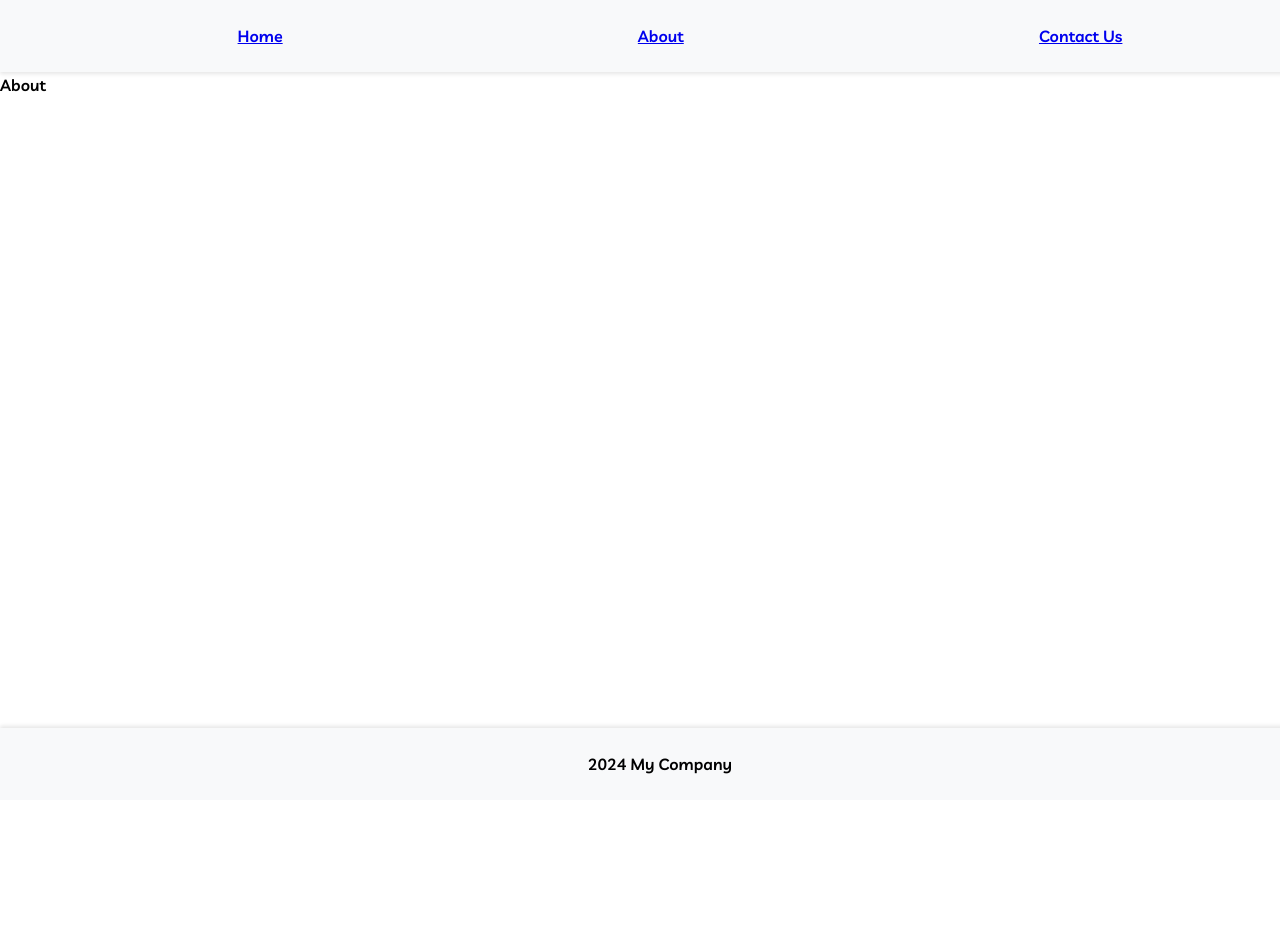
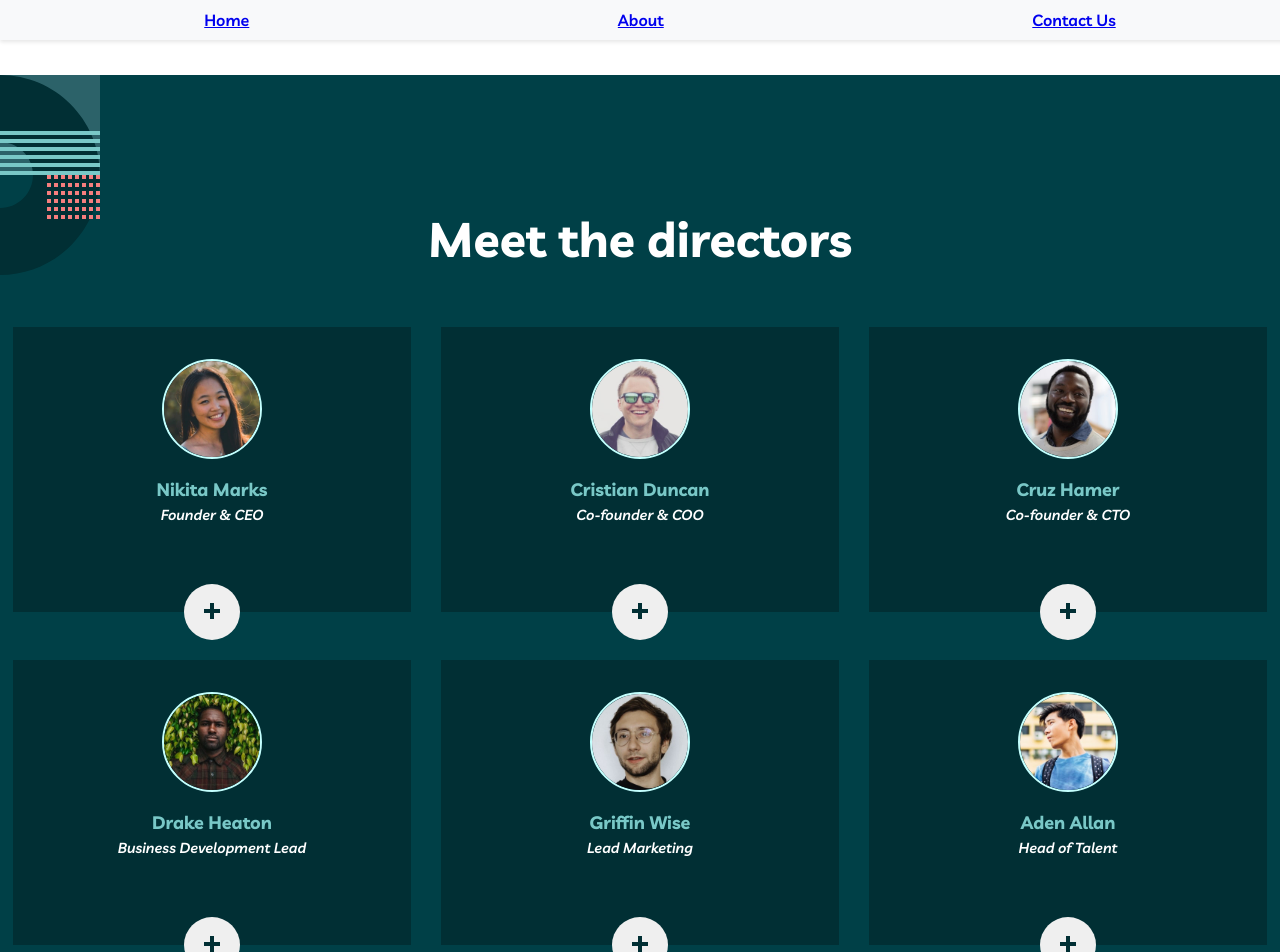
Before and after one commit to poulami-saha/Global-Code-Queens-MyTeam-Website, a React (Create React App) app: page /about in a window 1280 px wide. Shown: the top 952 px of the page. Before the commit the page ends 800 px from the top, so only its background shows below. Built offline with nearby package versions, Linux system fonts and the light colour scheme.

Commit message:
[KAN-15] About Page Second Section

```diff
--- /dev/null
+++ b/src/components/About/Directors.jsx
@@ -0,0 +1,31 @@
+import Typography from "../utility/Typography/Typography";
+import topImage from "../../assets/bg-pattern-about-2-contact-1.svg";
+import bottomImage from "../../assets/bg-pattern-home-4-about-3.svg";
+import styles from "./Directors.module.css";
+import ProfileCard from "./ProfileCard";
+import { directors } from "../../constants/directors";
+
+const Directors = () => {
+  return (
+    <section className={styles.container}>
+      <img src={topImage} alt="background-image1" className={styles.topImage} />
+      <article>
+        <Typography elType="h2" className={styles.title}>
+          Meet the directors
+        </Typography>
+        <div className={styles.profiles}>
+          {directors.map((director) => (
+            <ProfileCard person={director} />
+          ))}
+        </div>
+      </article>
+      <img
+        src={bottomImage}
+        alt="background-image2"
+        className={styles.bottomImage}
+      />
+    </section>
+  );
+}
+
+export default Directors
--- /dev/null
+++ b/src/components/About/Directors.module.css
@@ -0,0 +1,50 @@
+* {
+  padding: 0;
+  margin: 0;
+}
+
+.container {
+  background-color: #004047;
+  display: flex;
+  position: relative;
+  justify-content: center;
+  height: 1002px;
+}
+
+.topImage {
+  width: 200px;
+  height: 200px;
+  position: absolute;
+  top: 0;
+  left: -100px;
+}
+
+.bottomImage {
+  width: 147px;
+  height: 100px;
+  position: absolute;
+  bottom: 0;
+  right: 0;
+}
+
+.article {
+  display: flex;
+  flex-direction: column;
+  align-items: center;
+  justify-content: center;
+}
+
+.title {
+  color: #FFFFFF;
+  text-align: center;
+  margin-bottom: 4rem;
+  margin-top: 8.75rem;
+}
+
+.profiles {
+  display: grid;
+  grid-template-columns: repeat(3, 1fr);
+  grid-template-rows: repeat(2, auto);
+  column-gap: 1.875rem;
+  row-gap: 3rem;
+}
--- /dev/null
+++ b/src/components/About/ProfileCard.jsx
@@ -0,0 +1,63 @@
+import { useState } from "react";
+
+// styling
+import styles from "./ProfileCard.module.css";
+import Typography from "../utility/Typography/Typography";
+
+// images
+import crossImg from "../../assets/icon-cross.svg";
+import closeImg from "../../assets/icon-close.svg";
+import twitterImg from "../../assets/icon-twitter.svg";
+import linkedinImg from "../../assets/icon-linkedin.svg";
+
+const ProfileCard = ({ person }) => {
+  const { name, title, quote, avatar } = person;
+  const [showQuote, setShowQuote] = useState(false);
+
+  const handleClick = () => {
+    setShowQuote(!showQuote);
+  };
+
+  return (
+    <div>
+      <div className={styles.container}>
+        {!showQuote ? (
+          <>
+            <img src={avatar} alt={`${name}`} className={styles.avatar} />
+            <Typography elType="h3" className={styles.name}>
+              {name}
+            </Typography>
+            <Typography elType="body2" className={styles.title}>
+              {title}
+            </Typography>
+            <button className={styles.button} id="show" onClick={handleClick}>
+              <img src={crossImg} alt="show-quote" className={styles.icon} />
+            </button>
+          </>
+        ) : (
+          <>
+            <Typography elType="h3" className={styles.name}>
+              {name}
+            </Typography>
+            <Typography elType="body2" className={styles.quote}>
+              {`"${quote}"`}
+            </Typography>
+            <div>
+              <img src={twitterImg} alt="Twitter" className={styles.twitter} />
+              <img
+                src={linkedinImg}
+                alt="LinkedIn"
+                className={styles.linkedin}
+              />
+            </div>
+            <button className={styles.button} id="close" onClick={handleClick}>
+              <img src={closeImg} alt="hide-quote" className={styles.icon} />
+            </button>
+          </>
+        )}
+      </div>
+    </div>
+  );
+};
+
+export default ProfileCard;
--- /dev/null
+++ b/src/components/About/ProfileCard.module.css
@@ -0,0 +1,92 @@
+* {
+  padding: 0;
+  margin: 0;
+}
+
+.container {
+  display: flex;
+  flex-direction: column;
+  align-items: center;
+  position: relative;
+  padding-top: 2rem;
+  padding-left: 1.5rem;
+  padding-right: 1.5rem;
+  height: 253px;
+  width: 350px;
+  background: #012f34;
+}
+
+.avatar {
+  width: 96px;
+  height: 96px;
+  border-radius: 50%;
+  border-color: #C4FFFE;
+  border-width: 2px;
+  border-style: solid;
+  margin-bottom: 1rem;
+}
+
+.name {
+  color: #79C8C7;
+  width: 100%;
+  text-align: center;
+}
+
+.title {
+  color: #FFFFFF;
+  font-style: italic;
+  font-weight: 500;
+  width: 100%;
+  text-align: center;
+}
+
+.quote {
+  margin-top: 0.5rem;
+  padding-left: 1.5rem;
+  padding-right: 1.5rem;
+  text-align: center;
+  color: #FFFFFF;
+  font-weight: 600;
+  margin-bottom: 1.5rem;
+}
+
+.button {
+  position: absolute;
+  bottom: -28px;
+  width: 56px;
+  height: 56px;
+  border-radius: 50%;
+  border-style: none;
+}
+
+#show {
+  background: #F67E7E;
+}
+
+#close {
+  background: #79C8C7;
+}
+
+#show:hover {
+  background: #79C8C7;
+}
+
+#close:hover {
+  background: #F67E7E;
+}
+
+.icon {
+  fill: #012F34;
+}
+
+.twitter {
+  margin-right: 1rem;
+}
+
+.twitter:hover {
+  fill: #F67E7E;
+}
+
+.linkedin:hover {
+  fill: #F67E7E;
+}
--- a/src/components/pages/About/About.jsx
+++ b/src/components/pages/About/About.jsx
@@ -1,8 +1,9 @@
 import React from "react";
 import styles from "./About.module.css";
+import Directors from "../../About/Directors";
 
 const About = () => {
-  return <div>About</div>;
+  return <Directors />;
 };
 
 export default About;
--- /dev/null
+++ b/src/constants/directors.js
@@ -0,0 +1,51 @@
+import nikita from "../assets/avatar-nikita.jpg";
+import aden from "../assets/avatar-aden.jpg"
+import christian from "../assets/avatar-christian.jpg";
+import drake from "../assets/avatar-drake.jpg";
+import cruz from "../assets/avatar-cruz.jpg";
+import griffin from "../assets/avatar-griffin.jpg";
+
+export const directors = [
+  {
+    name: "Nikita Marks",
+    title: "Founder & CEO",
+    quote:
+      "Our mission is to empower talent to achieve their highest aspirations while maintaining the integrity and passion that drive their craft.",
+    avatar: nikita,
+  },
+  {
+    name: "Cristian Duncan",
+    title: "Co-founder & COO",
+    quote:
+      "Our success stems from a strong foundation of teamwork, innovation, and a relentless focus on delivering excellence to our clients and talent every single day.",
+    avatar: christian,
+  },
+  {
+    name: "Cruz Hamer",
+    title: "Co-founder & CTO",
+    quote:
+      "We are committed to pushing the boundaries of what's possible, ensuring that our talent and clients have the best tools and platforms to succeed.",
+    avatar: cruz,
+  },
+  {
+    name: "Drake Heaton",
+    title: "Business Development Lead",
+    quote:
+      "By cultivating strategic alliances and identifying emerging opportunities, we are poised to expand our footprint and amplify our impact in the industry.",
+    avatar: drake,
+  },
+  {
+    name: "Griffin Wise",
+    title: "Lead Marketing",
+    quote:
+      "Unique perspectives shape unique products, which is what you need to survive these days.",
+    avatar: griffin,
+  },
+  {
+    name: "Aden Allan",
+    title: "Head of Talent",
+    quote:
+      "Empowered teams create truly amazing products. Set the north star and let them follow it.",
+    avatar: aden,
+  },
+];
```
